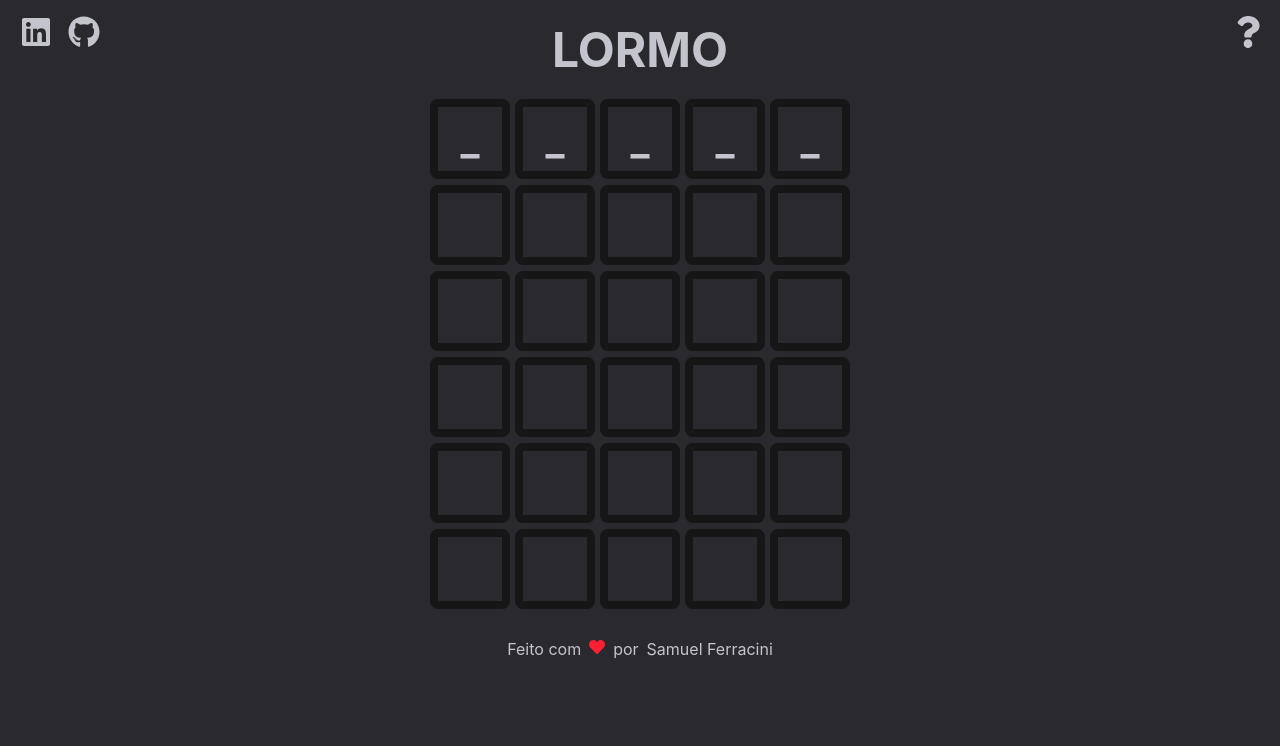
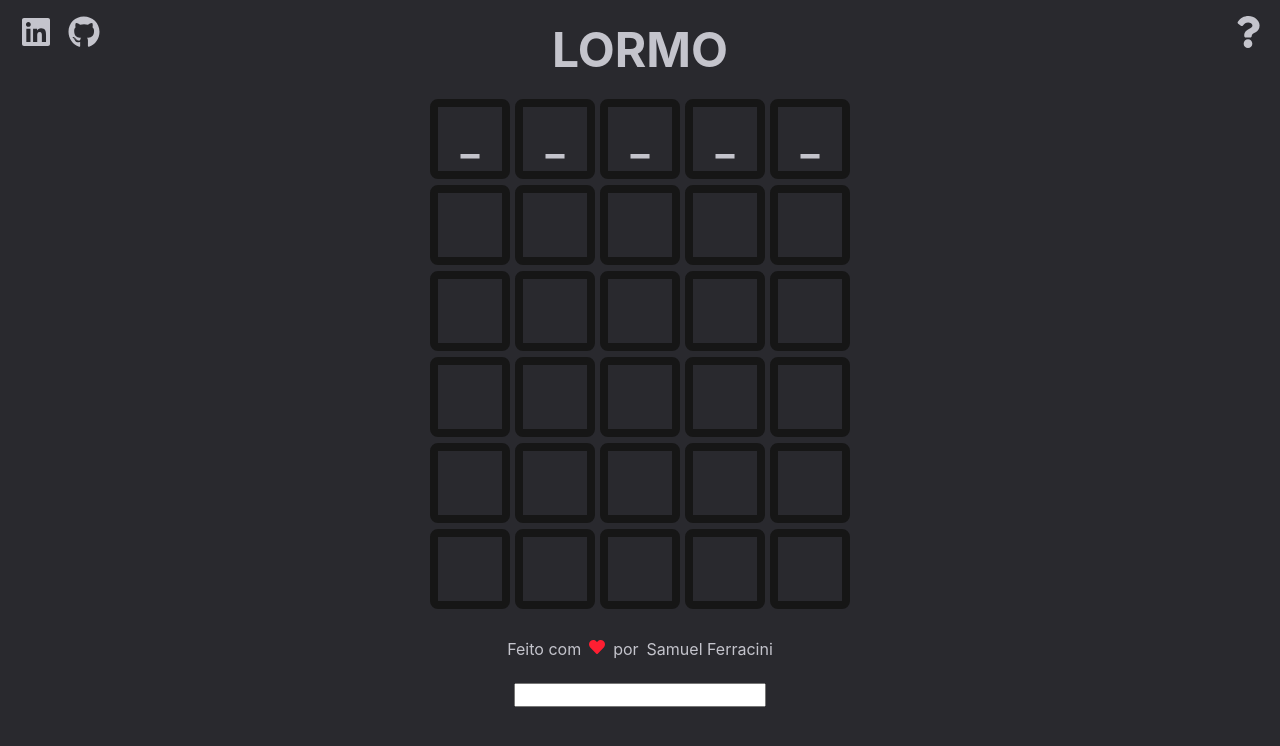
Before and after one commit to SamuelFerracini/Lermo, a React (Vite) app: page / in a window 1280 px wide. Shown: the top 746 px of the page. Built offline with nearby package versions, Linux system fonts and the light colour scheme.

Commit message:
test: add input to test focus

```diff
--- a/src/App.tsx
+++ b/src/App.tsx
@@ -37,9 +37,10 @@ function App() {
   return (
     <div className={styles.wrapper} onKeyDown={onKeyPressed} tabIndex={0}>
       <Navbar />
-      <Message />
       <Board />
       <Footer />
+      <input id="test" />
+      <script> document.getElementById("test").focus()</script>
     </div>
   );
 }
```
